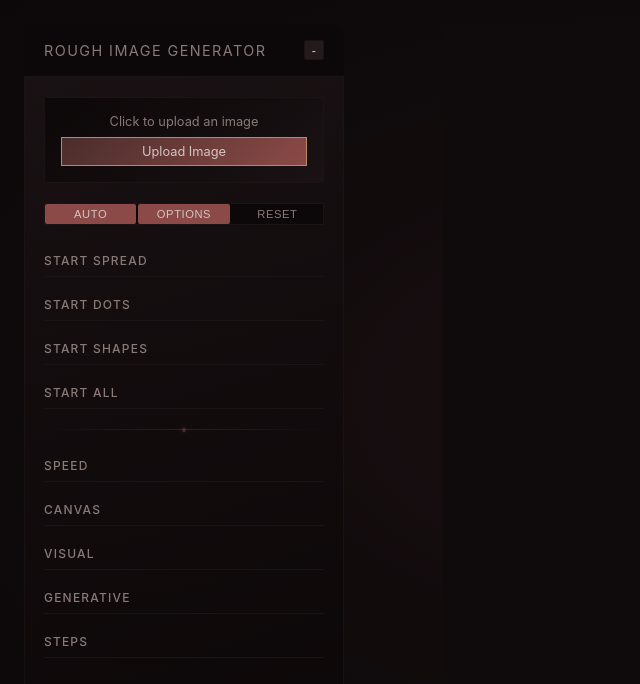
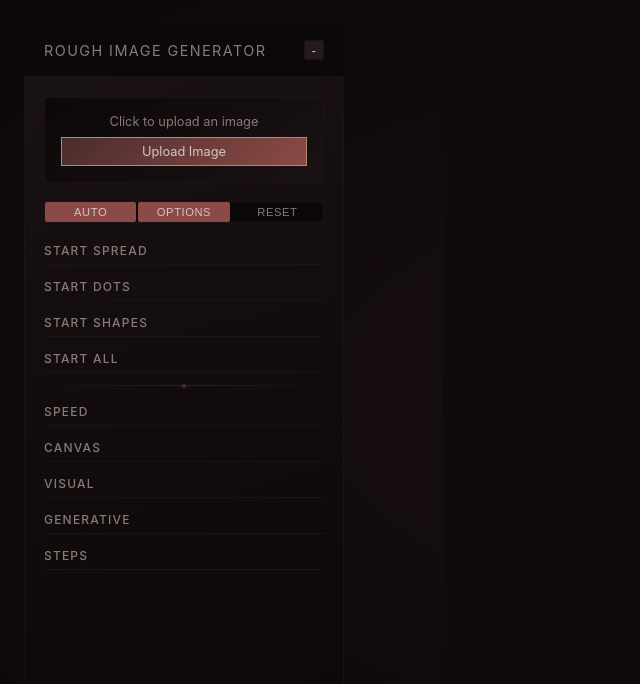
Before and after one commit to jo56/photo-induced-roughness, a React (Vite) app: page / in a window 1280 px wide. Shown: the top 684 px of the page, without its empty margins (0-640 px from the left). Built offline with nearby package versions, Linux system fonts and the light colour scheme.

Commit message:
more theme udates

```diff
--- a/src/App.tsx
+++ b/src/App.tsx
@@ -1574,7 +1574,7 @@ export default function RoughImageGenerator(): JSX.Element {
 
             {showAutoControls && (
               <>
-                <div style={{ marginBottom: '16px' }}>
+                <div style={{ marginBottom: '12px' }}>
                   {[
                     { label: autoSpreading ? 'Stop Spread' : 'Start Spread', isActive: autoSpreading, onClick: () => { toggleAutoSpread(); setIsSavingColor(false); }, enabled: autoSpreadEnabled },
                     { label: autoDots ? 'Stop Dots' : 'Start Dots', isActive: autoDots, onClick: () => { toggleAutoDots(); setIsSavingColor(false); }, enabled: autoDotsEnabled },
@@ -1600,7 +1600,7 @@ export default function RoughImageGenerator(): JSX.Element {
             {showAutoControls && showOptions && <div className="section-divider"></div>}
 
             {showOptions && (
-              <div style={{ marginBottom: '16px' }}>
+              <div style={{ marginBottom: '12px' }}>
                 {[
                   { label: 'Speed', isActive: showSpeedSettings, onClick: () => setShowSpeedSettings(prev => !prev) },
                   { label: 'Canvas', isActive: showCanvasSettings, onClick: () => setShowCanvasSettings(prev => !prev) },
@@ -1620,7 +1620,7 @@ export default function RoughImageGenerator(): JSX.Element {
             )}
 
             {showOptions && showStepControls && (
-              <div style={{ marginBottom: '16px' }}>
+              <div style={{ marginBottom: '12px' }}>
                 {[
                   { label: 'Spread Once', onClick: () => { colorSpread(); setIsSavingColor(false); } }
                 ].map(({ label, onClick }) => (
--- a/src/styles.css
+++ b/src/styles.css
@@ -45,8 +45,8 @@ canvas{background:var(--surface-deep);border:none;box-shadow:inset 0 0 0 1px var
 /* Custom Controls */
 .section-header{
   position:relative;
-  padding:8px 0;
-  margin:12px 0 8px 0;
+  padding:6px 0;
+  margin:8px 0 6px 0;
   border-bottom:1px solid var(--border-subtle);
   cursor:pointer;
   transition:all 0.2s ease;
@@ -90,8 +90,8 @@ canvas{background:var(--surface-deep);border:none;box-shadow:inset 0 0 0 1px var
 }
 
 .control-group{
-  margin:8px 0;
-  padding:8px 0;
+  margin:6px 0;
+  padding:6px 0;
 }
 
 .slider-container{
@@ -312,7 +312,7 @@ input[type="range"]::-webkit-slider-thumb:hover{
   width:100%;
   height:1px;
   background:linear-gradient(90deg, transparent 0%, var(--border-subtle) 20%, var(--border) 50%, var(--border-subtle) 80%, transparent 100%);
-  margin:20px 0;
+  margin:12px 0;
   position:relative;
 }
 
```
